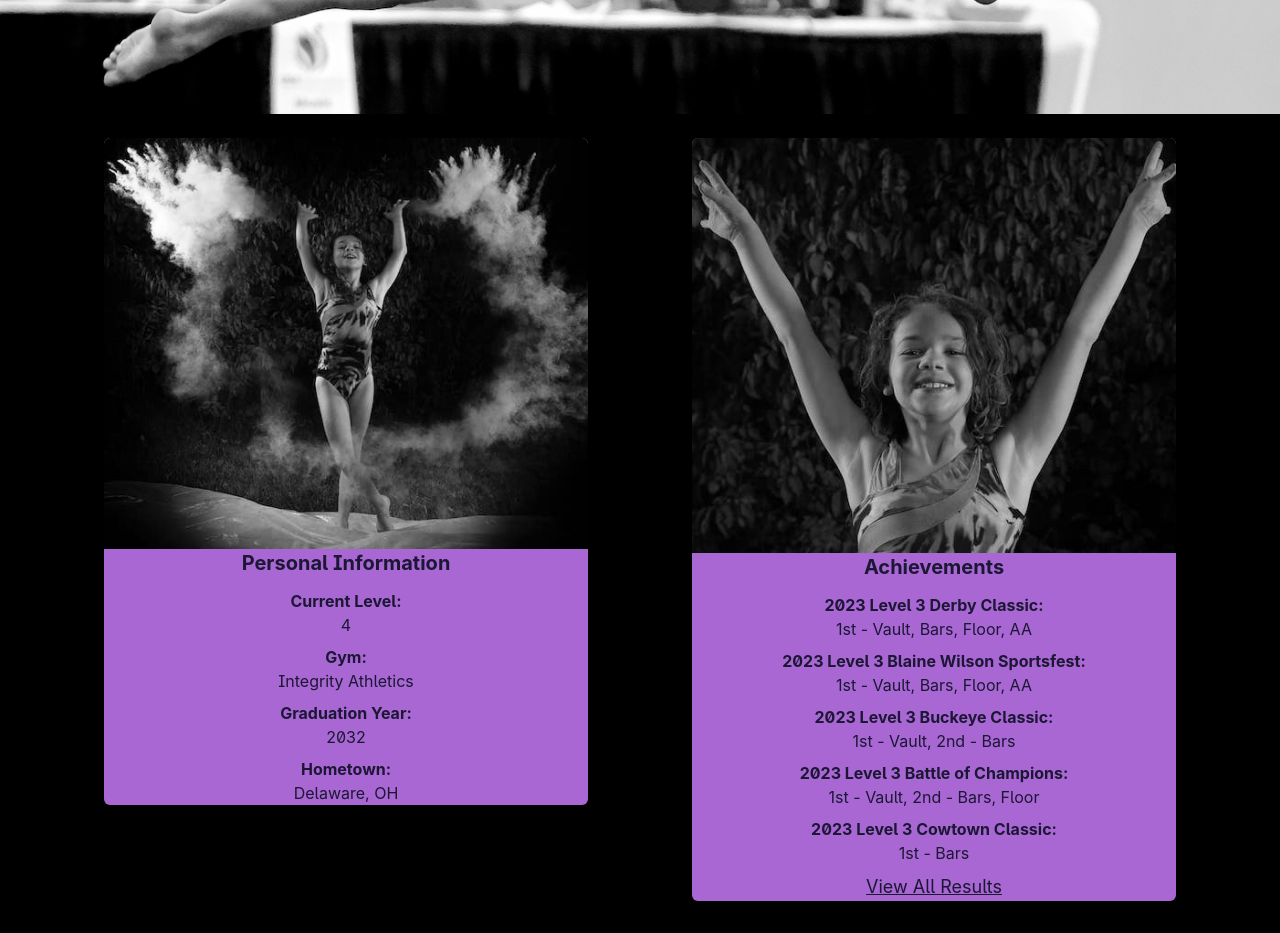
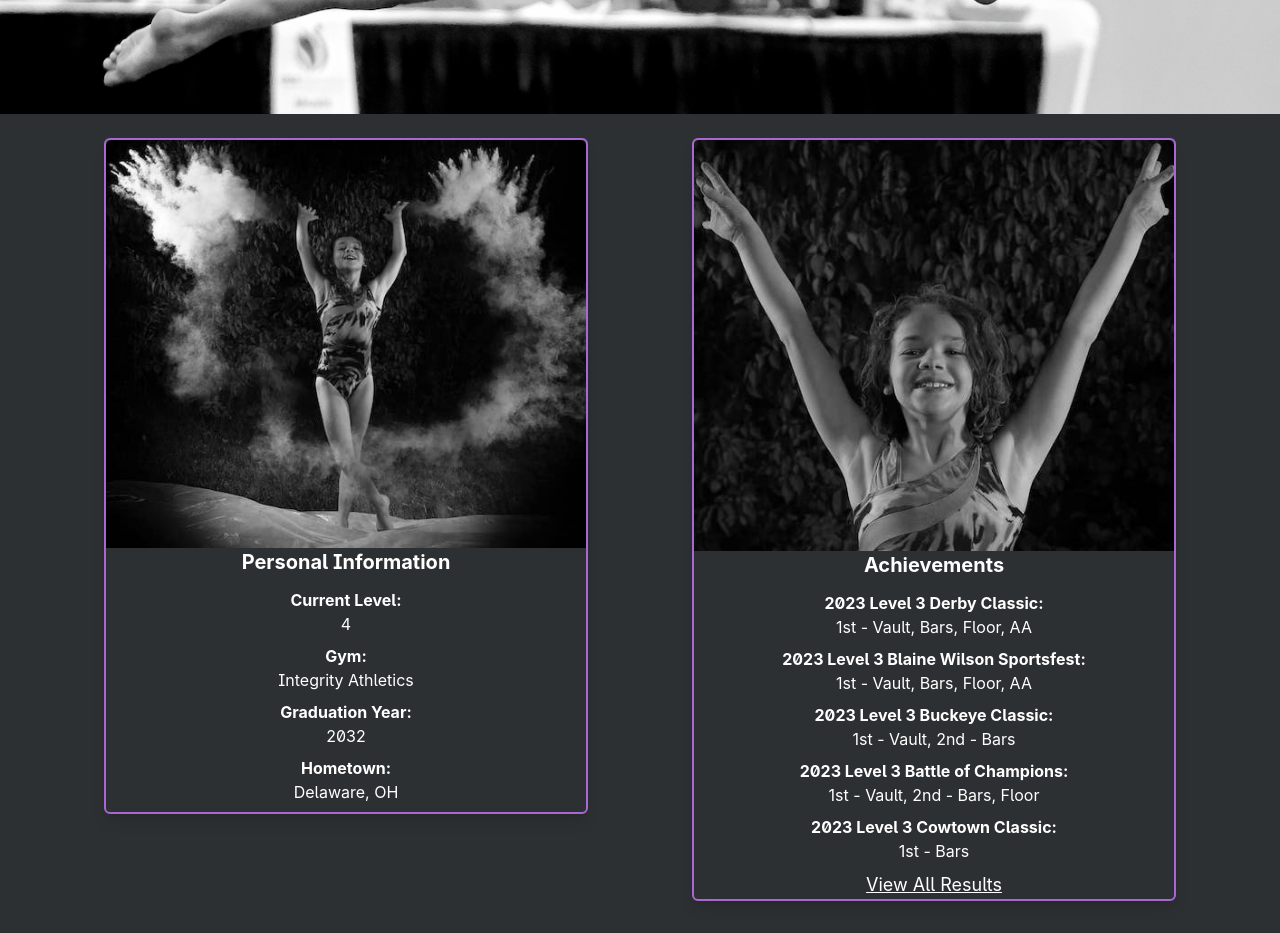
Before and after one commit to StylesTrip/gymnastics-ui, a Next.js app: page / in a window 1280 px wide. Shown: the part 500-1433 px from the top of the page. Built offline with nearby package versions, Linux system fonts and the light colour scheme.

Commit message:
Updates to home page - background color and styling of info cards

```diff
--- a/src/app/layout.jsx
+++ b/src/app/layout.jsx
@@ -15,7 +15,7 @@ export default function RootLayout({ children }) {
         head.jsx. Find out more at https://beta.nextjs.org/docs/api-reference/file-conventions/head
       */}
             <head />
-            <body className="bg-black">
+            <body className="bg-primary-app-background">
                 {/* <AppBar /> */}
                 {children}
             </body>
--- a/src/app/page.jsx
+++ b/src/app/page.jsx
@@ -7,7 +7,7 @@ import Link from 'next/link';
 import AppBar from '@/components/appbar/AppBar';
 
 export const metadata = {
-    title: "Emma Turinsky - Gymnast Web Page",
+    title: 'Emma Turinsky - Gymnast Web Page',
 };
 
 export default function Home() {
@@ -36,7 +36,7 @@ export default function Home() {
             <div className="p-4">
                 <div className="grid grid-cols-1 md:grid-cols-[repeat(2,minmax(0,500px))] justify-evenly gap-2">
                     <div className="text-center p-2">
-                        <div className="shadow-lg rounded-md bg-secondary-purple text-secondary-app-bar mb-2">
+                        <div className="shadow-lg rounded-md bg-primary-app-background border-2 border-secondary-purple text-white mb-2 text-center">
                             <img
                                 src={cardPic.src}
                                 alt="Picture of Emma throwing powder in the air"
@@ -64,7 +64,7 @@ export default function Home() {
                         </div>
                     </div>
                     <div className="text-center p-2">
-                        <div className="shadow-lg rounded-md bg-secondary-purple text-secondary-app-bar mb-2 text-center">
+                        <div className="shadow-lg rounded-md bg-primary-app-background border-2 border-secondary-purple text-white mb-2 text-center">
                             <img
                                 src={cardPic2.src}
                                 alt="Picture of Emma posing with arms in the air"
--- a/tailwind.config.js
+++ b/tailwind.config.js
@@ -18,6 +18,7 @@ module.exports = {
             // 'app-bar': '#189AB4',
             'secondary-app-bar': '#1B1734',
             'primary-app-bar': '#17C4BD',
+            'primary-app-background': '#2D3032',
             pink: colors.pink,
             white: colors.white,
             gray: colors.gray,
```
